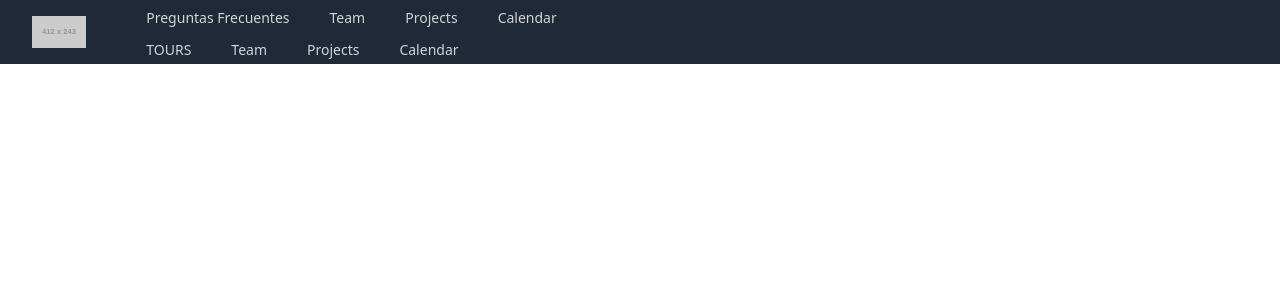
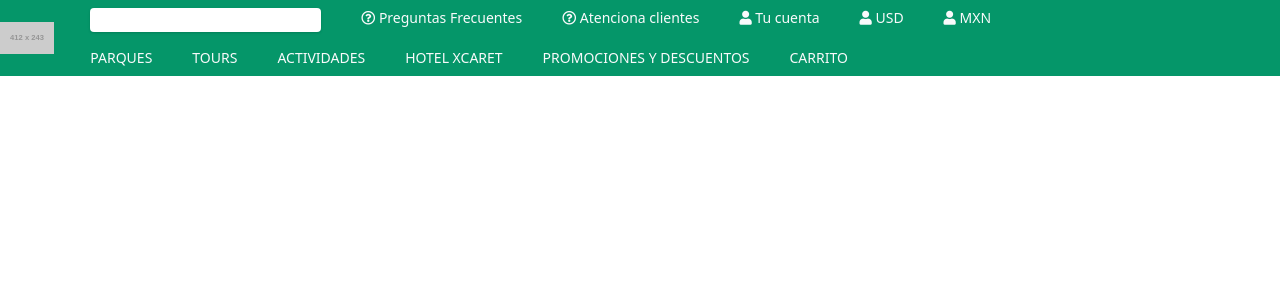
Before and after one commit to onaal/examen, a React (Create React App) app: page / in a window 1280 px wide. Shown: the top 300 px of the page. Built offline with nearby package versions, Linux system fonts and the light colour scheme; no server answers.

Commit message:
Se suben cambios en el navbar

```diff
--- a/src/client/components/navbar.js
+++ b/src/client/components/navbar.js
@@ -8,15 +8,18 @@ export default class navbar extends Component {
             /**Simulacion en caso de que el menu venga de alguna api o un BD*/
             menu: [
                 {
-                    MenuSuperior:[
+                    items:[
                         {type:'search', title:'', icono:'', url:'#'},
                         {type:'text', title:'Preguntas Frecuentes', icono:'far fa-question-circle', url:'#'},
                         {type:'dropdown', title:'Atenciona clientes', icono:'far fa-question-circle', url:'#'},
                         {type:'text', title:'Tu cuenta', icono:'fas fa-user', url:'#'},
                         {type:'dropdown', title:'USD', icono:'fas fa-user', url:'#'},
-                        {type:'dropdown', title:'USD', icono:'fas fa-user', url:'#'}
+                        {type:'dropdown', title:'MXN', icono:'fas fa-user', url:'#'}
                     ],
-                    MenuInferior:[
+
+                },
+                {
+                    items:[
                         {type:'text', title:'PARQUES', icono:'', url:'#'},
                         {type:'text', title:'TOURS', icono:'', url:'#'},
                         {type:'text', title:'ACTIVIDADES', icono:'', url:'#'},
@@ -26,7 +29,7 @@ export default class navbar extends Component {
                     ]
                 }
             ],
-            imgnav: ''
+
         }
     }
     componentDidMount(){
@@ -43,11 +46,11 @@ export default class navbar extends Component {
         return(
             <div className="App">
 
-                <nav className="bg-gray-800">
-                    <div className="max-w-7xl mx-auto px-2 sm:px-6 lg:px-8">
-                    <div className="relative flex items-center justify-between h-16">
-                        <div className="absolute inset-y-0 left-0 flex items-center sm:hidden">
-                        <button className="inline-flex items-center justify-center p-2 rounded-md text-gray-400 hover:text-white hover:bg-gray-700 focus:outline-none focus:ring-2 focus:ring-inset focus:ring-white" aria-expanded="false">
+                <nav className="bg-green-600 flex justify-end">
+                    <div className="md:container justify-end">
+                    <div className="relative flex justify-between">
+                        <div className="absolute inset-y-0 left-0 flex sm:hidden">
+                        <button className="inline-flex justify-center p-2 rounded-md text-gray-400 hover:text-white hover:bg-gray-700 focus:outline-none focus:ring-2 focus:ring-inset focus:ring-white" aria-expanded="false">
                             <span className="sr-only">Open main menu</span>
 
                             <svg className="block h-6 w-6" xmlns="http://www.w3.org/2000/svg" fill="none" viewBox="0 0 24 24" stroke="currentColor" aria-hidden="true">
@@ -58,46 +61,75 @@ export default class navbar extends Component {
                             svg     </svg>
                         </button>
                         </div>
-                        <div className="flex-1 flex items-center justify-center sm:items-stretch sm:justify-start">
+                        <div className="flex-1 flex  sm:items-stretch ">
                         <div className="flex-shrink-0 flex items-center">
                             <img className="block lg:hidden h-8 w-auto" src="https://via.placeholder.com/412X243" alt="Workflow"/>
                             <img className="hidden lg:block h-8 w-auto" src="https://via.placeholder.com/412X243" alt="Workflow"/>
                         </div>
 
-                        <div className="sticky top-0 hidden sm:block sm:ml-6">
+                        <div className="sticky top-0 hidden sm:block justify-end">
                             {
                                 this.state.menu.map((item, key)=>{
+
                                     return(
                                         <div className=" sticky top-0 hidden sm:block sm:ml-6" key={key}>
                                             <div className="flex space-x-4">
-                                                <a href="#" className="text-gray-300 hover:bg-gray-700 hover:text-white px-3 py-2 rounded-md text-sm font-medium">{item.MenuSuperior[1].title}</a>
-                                                <a href="#" className="text-gray-300 hover:bg-gray-700 hover:text-white px-3 py-2 rounded-md text-sm font-medium">Team</a>
-                                                <a href="#" className="text-gray-300 hover:bg-gray-700 hover:text-white px-3 py-2 rounded-md text-sm font-medium">Projects</a>
-                                                <a href="#" className="text-gray-300 hover:bg-gray-700 hover:text-white px-3 py-2 rounded-md text-sm font-medium">Calendar</a>
+                                                {
+                                                    item.items.map((item2, key2)=>{
+                                                            if (item2.type == 'search') {
+                                                                return(
+                                                                    <form class="px-3 py-2 rounded-md">
+                                                                        <label class="hidden" for="search-form">{item2.title}</label>
+                                                                        <input class="shadow rounded border-3" placeholder={item2.title} type="search"></input>
+                                                                        <button class="hidden">Submit</button>
+                                                                    </form>
+                                                                )
+                                                            }else if (item2.type == 'text') {
+                                                                return (
+                                                                    <React.Fragment>
+
+                                                                        <a href="#" className="text-gray-50 hover:bg-gray-700 hover:text-white px-3 py-2 rounded-md text-sm font-medium">
+                                                                        <i class={item2.icono}></i>    {item2.title}
+                                                                        </a>
+                                                                    </React.Fragment>
+                                                                )
+                                                            } else {
+                                                                return (
+                                                                    <React.Fragment>
+
+                                                                        <a href="#" className="text-gray-50 hover:bg-gray-700 hover:text-white px-3 py-2 rounded-md text-sm font-medium">
+                                                                        <i class={item2.icono}></i>    {item2.title}
+                                                                        </a>
+                                                                    </React.Fragment>
+                                                                )
+                                                            }
+                                                    })
+                                                }
+
                                             </div>
                                         </div>
                                     )
                                 })
 
                             }
-                            {
 
-                                this.state.menu.map((item, key)=>{
-                                    return(
-                                        <div className=" sticky top-0 hidden sm:block sm:ml-6" key={key}>
-                                            <div className="flex space-x-4">
-                                                <a href="#" className="text-gray-300 hover:bg-gray-700 hover:text-white px-3 py-2 rounded-md text-sm font-medium">{item.MenuInferior[1].title}</a>
-                                                <a href="#" className="text-gray-300 hover:bg-gray-700 hover:text-white px-3 py-2 rounded-md text-sm font-medium">Team</a>
-                                                <a href="#" className="text-gray-300 hover:bg-gray-700 hover:text-white px-3 py-2 rounded-md text-sm font-medium">Projects</a>
-                                                <a href="#" className="text-gray-300 hover:bg-gray-700 hover:text-white px-3 py-2 rounded-md text-sm font-medium">Calendar</a>
-                                            </div>
-                                        </div>
-                                    )
-                                })
-                            }
+
+
+
+                            <div className="sticky top-0 hidden sm:block sm:ml-6">
+                            <div class="flex space-x-4">	                            <div className="flex space-x-4">
+
+
+
+
+
+                            </div>
+                        </div>
                         </div>
 
 
+
+                        </div>
                         </div>
                     </div>
                     </div>
```
Also changed, not shown: 1 other file (tests, documents, lock files or other folders).
